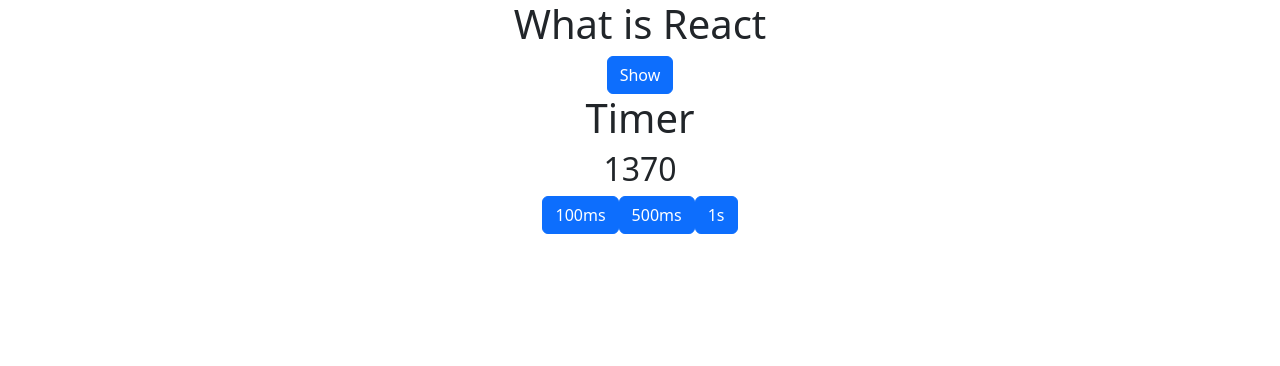
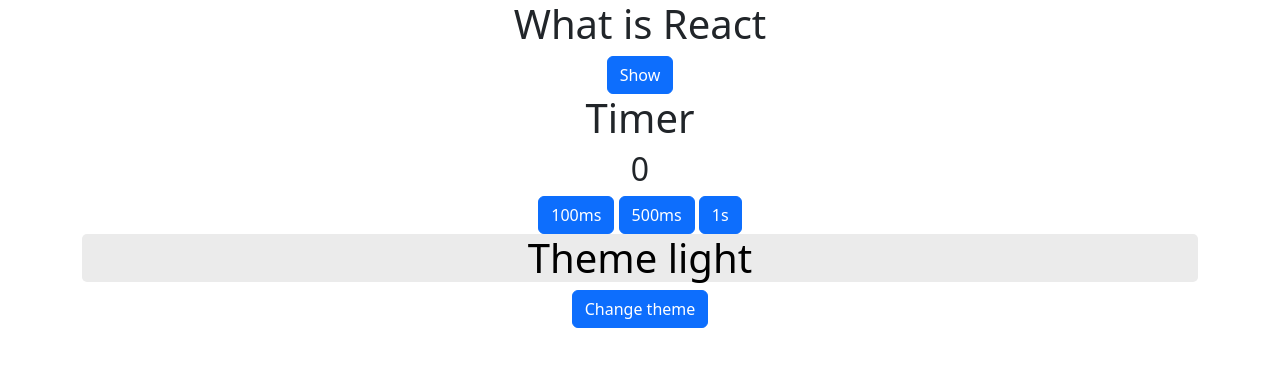
Before and after one commit to pavlenstory/allReackHooks, a React (Create React App) app in the folder my-app/: page / in a window 1280 px wide. Shown: the top 366 px of the page. Built offline with nearby package versions, Linux system fonts and the light colour scheme.

Commit message:
feat: add useContext hook

```diff
--- a/my-app/src/App.js
+++ b/my-app/src/App.js
@@ -1,12 +1,23 @@
 import "./App.css";
-import { ComponentUseEffect } from "./components/useEffectExample/Component";
+import { ComponentUseEffect } from "./components/useEffectExample/ComponentUseEffect";
 import { ComponentUseState } from "./components/useStateExample/ComponentUseState";
+import { ThemeContext } from "./components/useContextExample/themeContext";
+import { ComponentUseContext } from "./components/useContextExample/ComponentUseContext";
+import { useState } from "react";
 
 function App() {
+  const [theme, setTheme] = useState("light");
+
+  const toggleTheme = () => {
+    setTheme((current) => (current === "light" ? "dark" : "light"));
+  };
   return (
     <div className="App">
       <ComponentUseState />
       <ComponentUseEffect />
+      <ThemeContext.Provider value={{ theme, toggle: toggleTheme }}>
+        <ComponentUseContext />
+      </ThemeContext.Provider>
     </div>
   );
 }
--- /dev/null
+++ b/my-app/src/components/useContextExample/ComponentUseContext.css
@@ -0,0 +1,10 @@
+.container-dark {
+    background-color: rgb(100, 100, 100);
+    color: white;
+    border-radius: 5px;
+}
+.container-light {
+    background-color: rgb(235,235,235);
+    color: black;
+    border-radius: 5px;
+}
--- /dev/null
+++ b/my-app/src/components/useContextExample/ComponentUseContext.js
@@ -0,0 +1,25 @@
+import { useContext } from "react";
+import { Button } from "react-bootstrap";
+import { ThemeContext } from "./themeContext";
+import "./ComponentUseContext.css";
+
+export const Card = () => {
+  const { theme } = useContext(ThemeContext);
+  return (
+    <div className={`constiner container-${theme}`}>
+      <h1>Theme {theme}</h1>
+    </div>
+  );
+};
+
+export function ComponentUseContext() {
+  const { toggle } = useContext(ThemeContext);
+  return (
+    <div className="container">
+      <Card />
+      <Button variant="primary" onClick={toggle}>
+        Change theme
+      </Button>
+    </div>
+  );
+}
--- /dev/null
+++ b/my-app/src/components/useContextExample/themeContext.js
@@ -0,0 +1,3 @@
+import { createContext } from "react";
+
+export const ThemeContext = createContext();
--- a/my-app/src/components/useEffectExample/Component.js
+++ b/my-app/src/components/useEffectExample/ComponentUseEffect.js
@@ -5,14 +5,17 @@
   const [value, setValue] = useState(0);
 
   useEffect(() => {
+    console.log(intervalValue);
     const intervalId = setInterval(() => {
-      setValue((value) => value + 1);
+      if (intervalValue) setValue((value) => value + 1);
     }, intervalValue);
 
     return () => {
       clearInterval(intervalId);
     };
   }, [intervalValue]);
+
+  useEffect(() => console.log("test"), []);
   return (
     <div className="container">
       <h1>Timer</h1>
@@ -31,13 +34,13 @@
   return (
     <div className="container">
       <Timer intervalValue={intervalValue}></Timer>
-      <Button varian="primary" onClick={() => handleIntervalClick(100)}>
+      <Button variant="primary" onClick={() => handleIntervalClick(100)}>
         100ms
-      </Button>
-      <Button varian="primary" onClick={() => handleIntervalClick(500)}>
+      </Button>{" "}
+      <Button variant="primary" onClick={() => handleIntervalClick(500)}>
         500ms
-      </Button>
-      <Button varian="primary" onClick={() => handleIntervalClick(1000)}>
+      </Button>{" "}
+      <Button variant="primary" onClick={() => handleIntervalClick(1000)}>
         1s
       </Button>
     </div>
```
